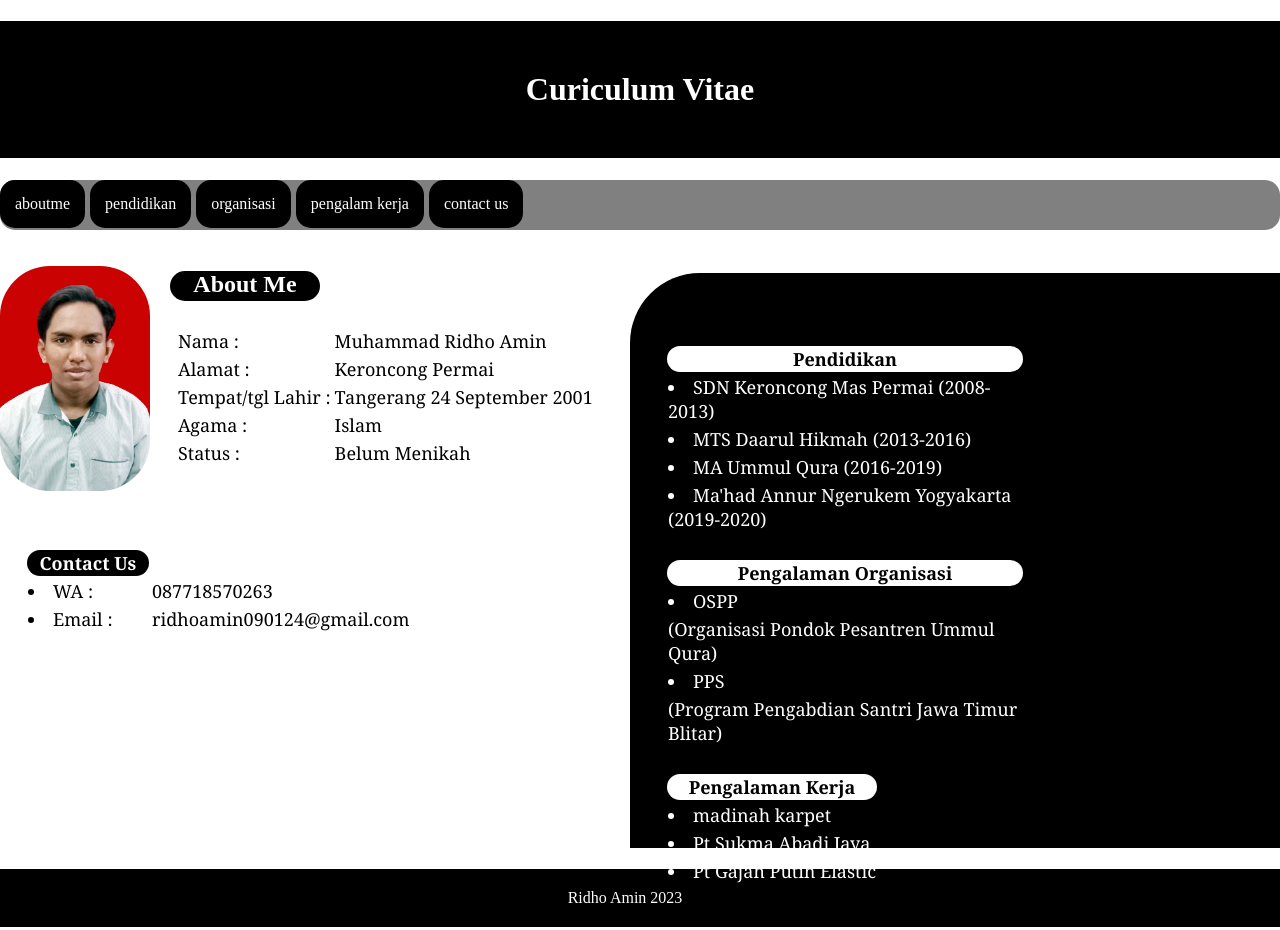
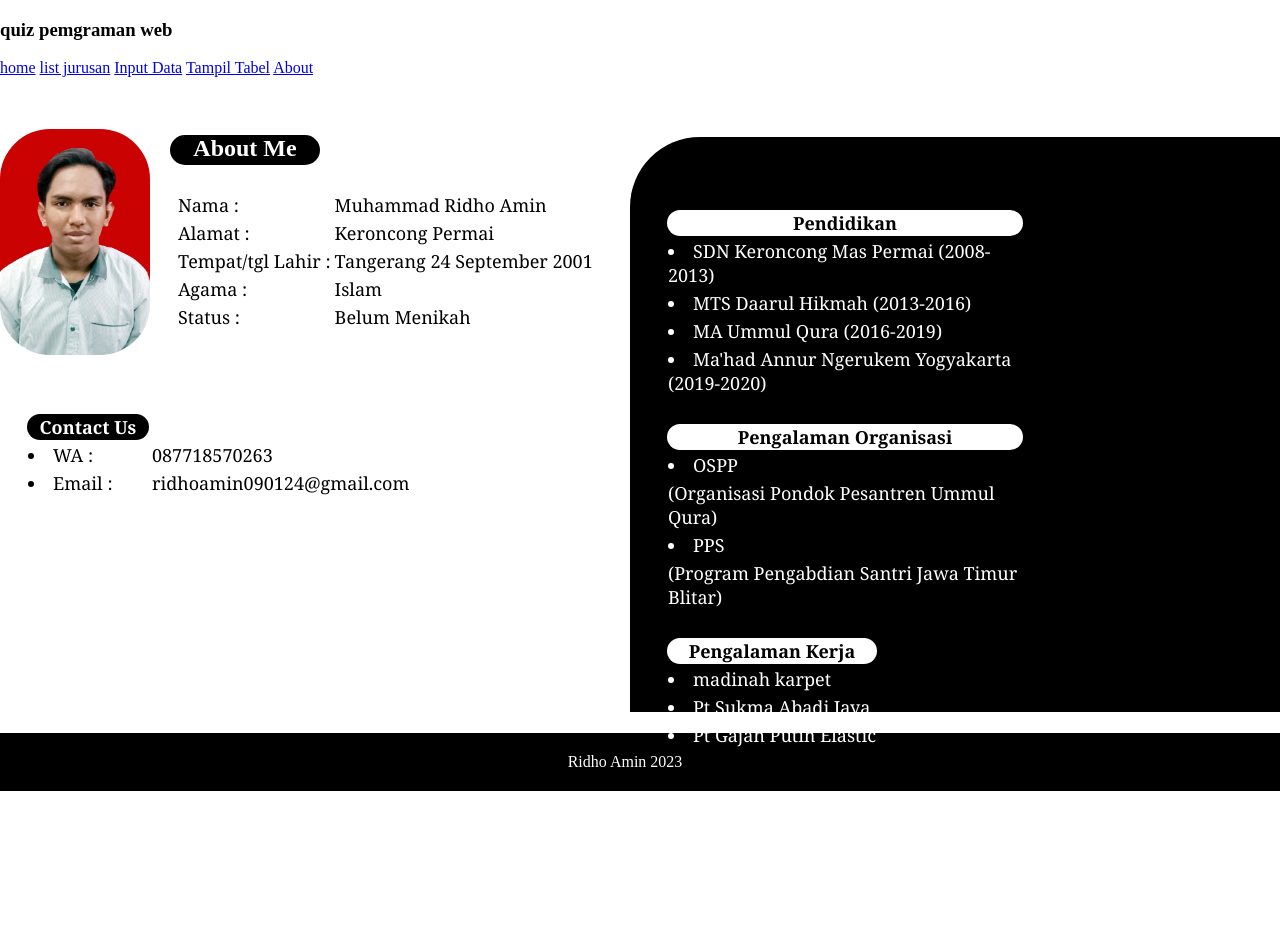
Before and after one commit to ridhoamin/quiz-web, a plain HTML site: page about.html in a window 1280 px wide. After the commit the page ends 815 px from the top, so only its background shows below. Drawn offline with Linux system fonts and the light colour scheme.

Commit message:
about.html

```diff
--- a/about.html
+++ b/about.html
@@ -112,15 +112,15 @@
         margin: 0px;
     }
 </style>
+    <h3>quiz pemgraman web</h3>
+         <p>
+            <a href="index.html">home</a>
+            <a href="list_data.html">list jurusan</a>
+            <a href="input_data.html">Input Data</a>
+            <a href="tabel_data.html">Tampil Tabel</a>
+            <a href="about.html">About</a>
+            </p>
 
-    <h1>Curiculum Vitae</h1>
-    <div class="topnav">
-        <a href="#">aboutme</a>
-        <a href="#">pendidikan</a>
-        <a href="#">organisasi</a>
-        <a href="#">pengalam kerja</a>
-        <a href="#">contact us</a>
-    </div>
     <br><br>
 
     <img src="WhatsApp Image 2023-10-21 at 16.13.36.jpeg">
```
